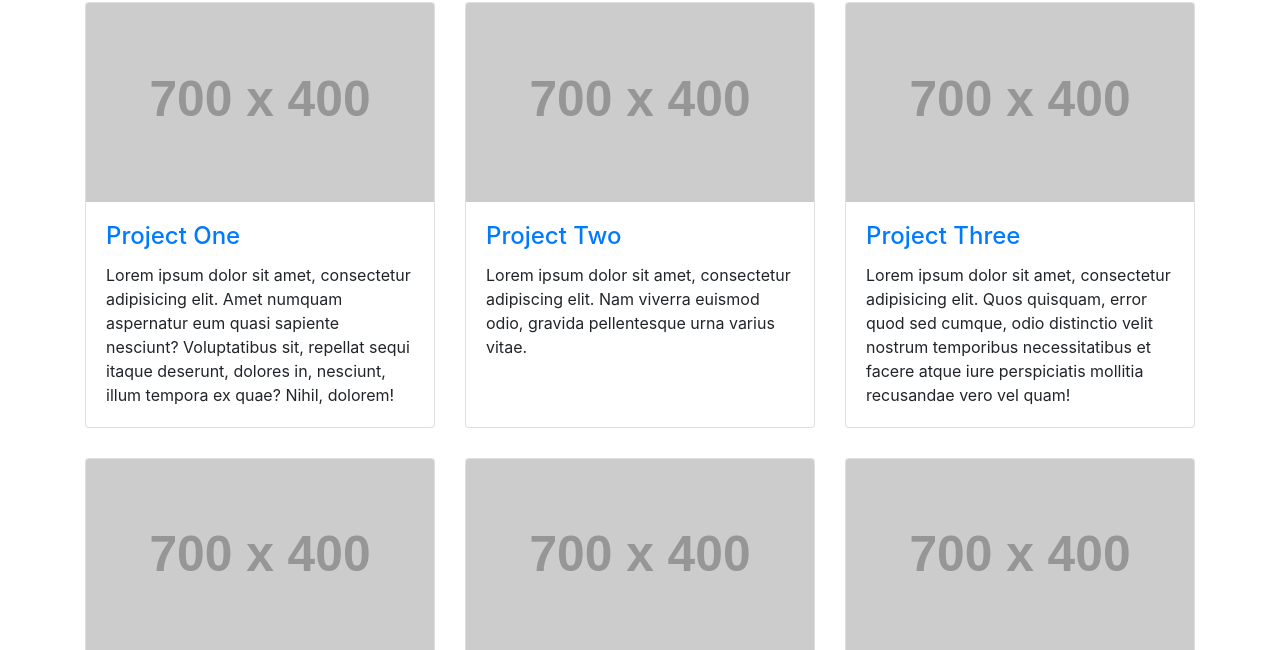
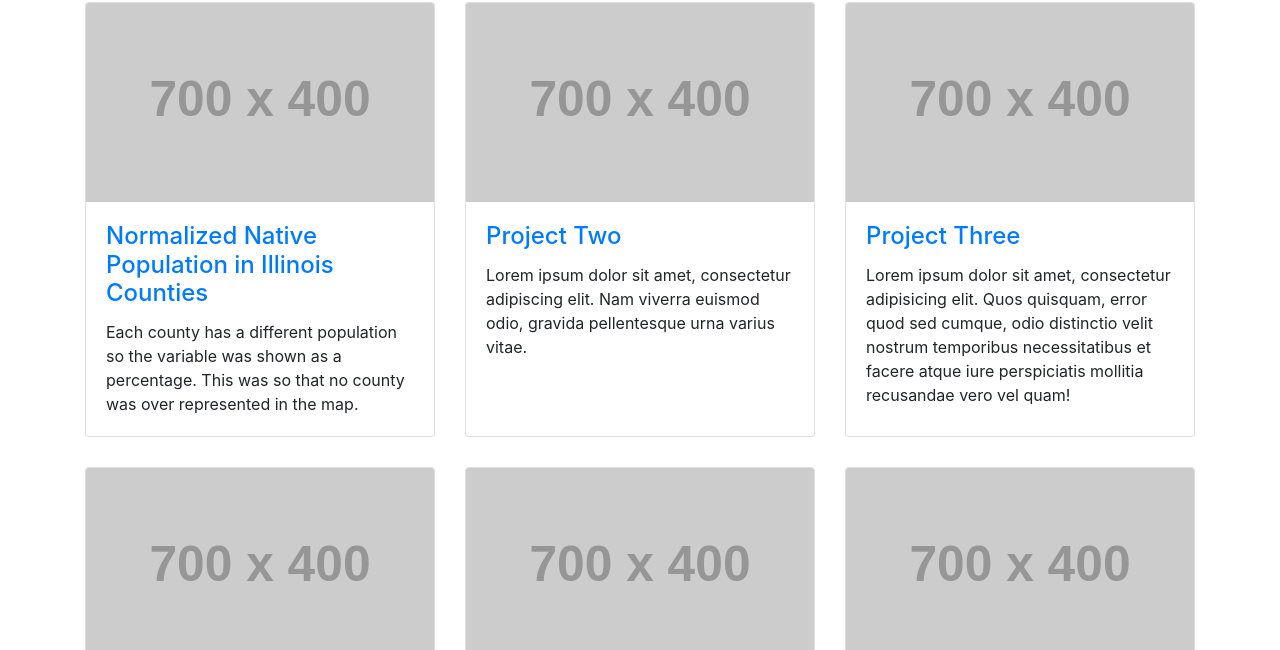
Before and after one commit to geog3540/etkelly, a website: page index.html in a window 1280 px wide. Shown: the part 150-800 px from the top of the page. Drawn offline with Linux system fonts and the light colour scheme; placeholder pictures from the web are drawn by us.

Commit message:
Update index.html

```diff
--- a/index.html
+++ b/index.html
@@ -62,9 +62,9 @@
             <a href="#"><img class="card-img-top" src="http://placehold.it/700x400" alt=""></a>
             <div class="card-body">
               <h4 class="card-title">
-                <a href="#">Project One</a>
+                <a href="#">Normalized Native Population in Illinois Counties</a>
               </h4>
-              <p class="card-text">Lorem ipsum dolor sit amet, consectetur adipisicing elit. Amet numquam aspernatur eum quasi sapiente nesciunt? Voluptatibus sit, repellat sequi itaque deserunt, dolores in, nesciunt, illum tempora ex quae? Nihil, dolorem!</p>
+              <p class="card-text">Each county has a different population so the variable was shown as a percentage. This was so that no county was over represented in the map.</p>
             </div>
           </div>
         </div>
```
